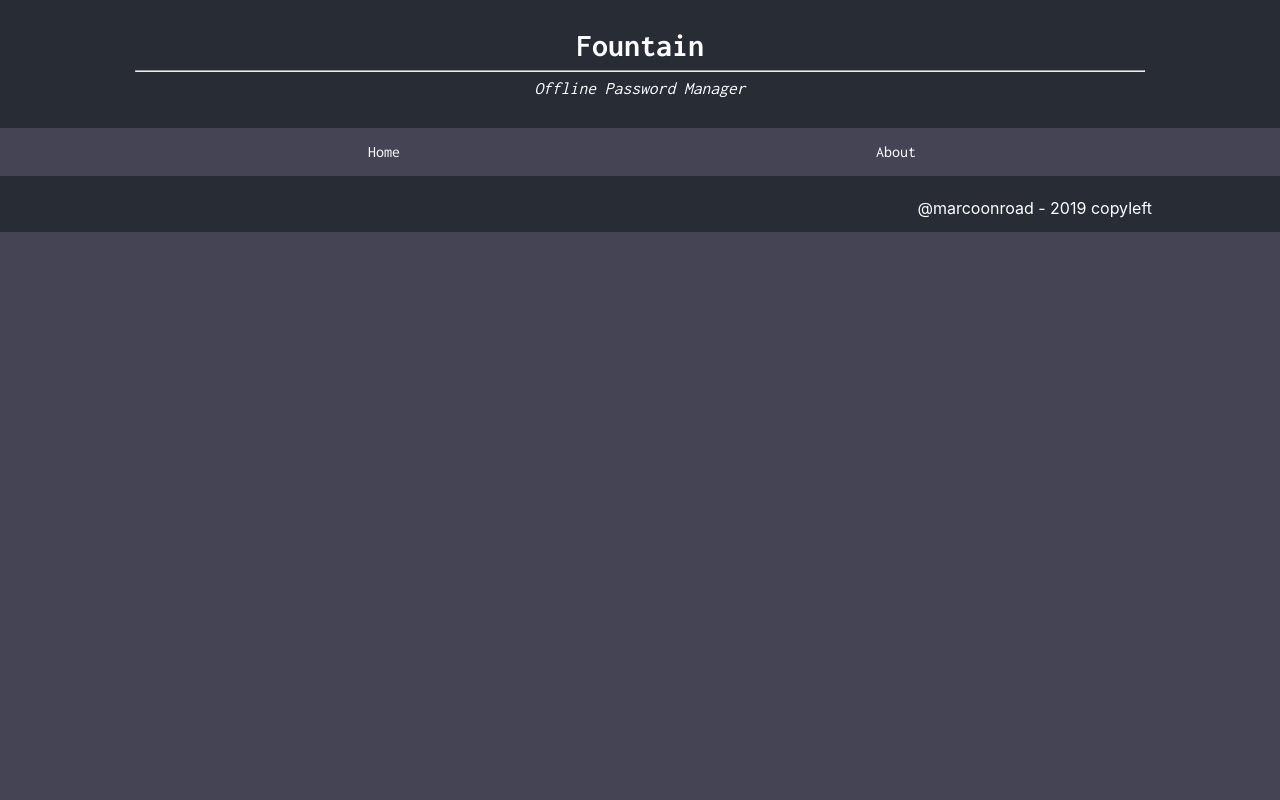
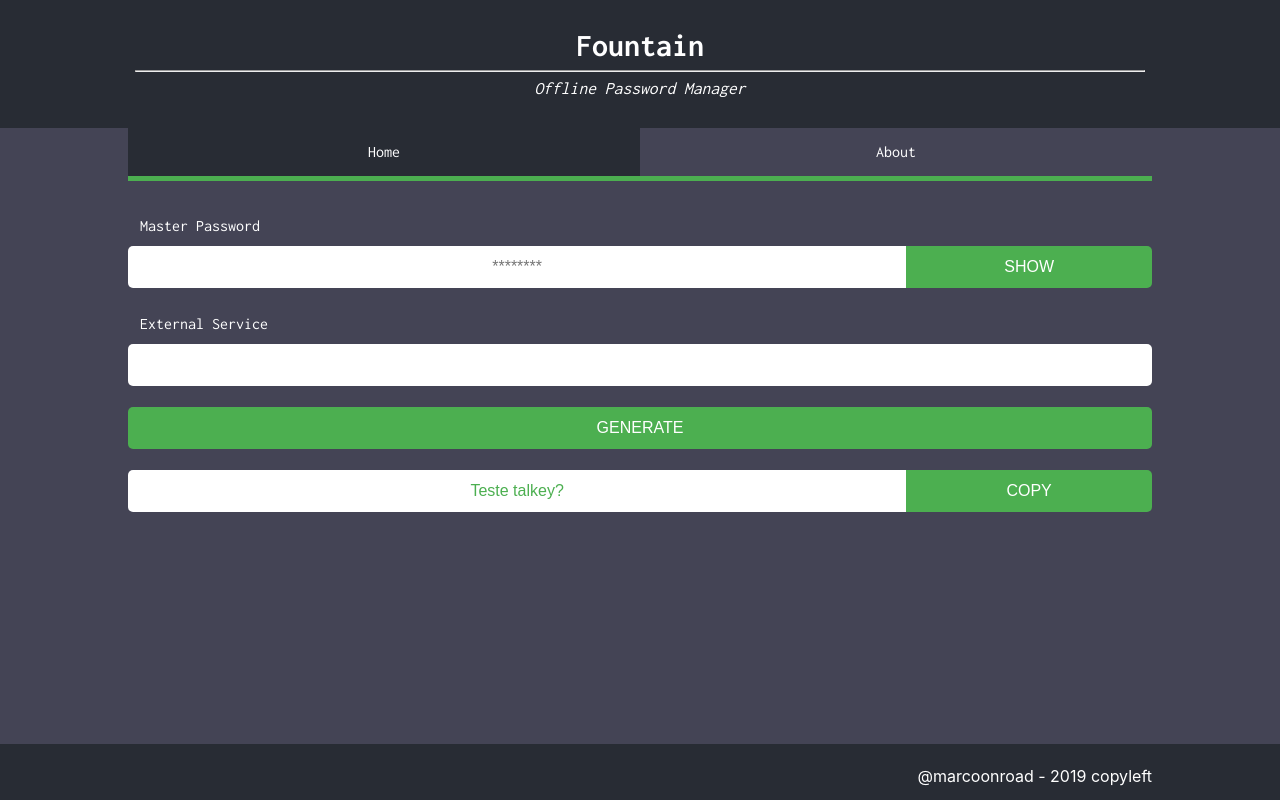
Before and after one commit to marcoonroad/rhizome-pass, a React (Create React App) app: page /main in a window 1280 px wide. Built offline with nearby package versions, Linux system fonts and the light colour scheme.

Commit message:
wip: :construction: improved about page
Signed-off-by: Marco Aurélio da Silva <marcoonroad@gmail.com>

```diff
--- a/src/App.css
+++ b/src/App.css
@@ -88,22 +88,38 @@ button:hover {
   display: block;
   width: auto;
   padding: 1em 1em;
+  background-color: #444455;
 }
 
 .tab-wrapper {
   display: flex;
 }
 
-.tab-wrapper:active {
+.tab-selector-active {
+  text-decoration: none;
+  font-family: 'Inconsolata', monospace;
+  color: white;
+  display: block;
+  width: auto;
+  padding: 1em 1em;
   background-color: #282c34;
 }
 
-.tab-wrapper:hover {
-  background-color: #282c34;
-  transition: 0.5s;
+.tab-wrapper {
+  border-bottom-style: solid !important;
+  border-bottom-width: 5px !important;
+  border-bottom-color: #4CAF50 !important;
 }
 
-.tab-wrapper:focus {
-  background-color: #282c34;
-  transition: 0.5s;
+.about-container {
+  color: white;
+  font-family: 'Inconsolata', monospace;
+  width: 80%;
+  margin: 0 auto;
+  padding-top: 25px !important;
 }
+
+.about-container p {
+  padding: 0.75em 0.75em;
+  display: block;
+}
--- a/src/components/Content/index.tsx
+++ b/src/components/Content/index.tsx
@@ -1,6 +1,6 @@
 import React from 'react'
 import styled from 'styled-components'
-import { BrowserRouter as Router, Route, Link } from 'react-router-dom'
+import { BrowserRouter as Router, Route, NavLink, Switch, Redirect } from 'react-router-dom'
 
 import Crypto from '../../crypto'
 import Password from '../Password'
@@ -48,6 +48,9 @@ const Footer = styled(Div)`
   background-color: #282c34;
   padding-bottom: 1em;
   padding-top: 1.5em;
+  position: absolute;
+  bottom: 0;
+  width: 100%;
 `
 
 const FooterContent = styled(Div)`
@@ -76,10 +79,12 @@ const HeaderNav : React.FC = function () {
     <NavDiv>
       <Ul>
         <Li className='tab-wrapper'>
-          <Link to='/' className='tab-selector' title='Home'>Home</Link>
+          <NavLink to='/main' className='tab-selector' activeClassName='tab-selector-active'
+            title='Home'>Home</NavLink>
         </Li>
         <Li className='tab-wrapper'>
-          <Link to='/about' className='tab-selector' title='About'>About</Link>
+          <NavLink to='/about' className='tab-selector' activeClassName='tab-selector-active'
+            title='About'>About</NavLink>
         </Li>
       </Ul>
     </NavDiv>
@@ -131,7 +136,7 @@ const FormContent : React.FC = () => {
         className={'form-component'}>GENERATE</Button><br/><br/>
       <Output value={current.password}
         className={'form-component'}/><br/>
-      <Button onClick={refreshPassword}
+      <Button onClick={refreshPassword} style={{display: 'none'}}
         className={'form-component'}>REFRESH</Button>
     </Form>
   )
@@ -139,7 +144,7 @@ const FormContent : React.FC = () => {
 
 const AboutContent : React.FC = () => {
   return (
-    <div>
+    <div className='about-container'>
       <p>
         Fountain Pass is an offline password manager/generator
         developed by marcoonroad at gmail dot com.
@@ -158,8 +163,11 @@ const Content : React.FC = () => {
         <div>
           <HeaderNav/>
 
-          <Route exact path="/" component={FormContent} />
-          <Route path="/about" component={AboutContent} />
+          <Switch>
+            <Route path="/main" component={FormContent} />
+            <Route path="/about" component={AboutContent} />
+            <Route render={() => <Redirect to='/main' />} />
+          </Switch>
         </div>
       </Router>
 
```
